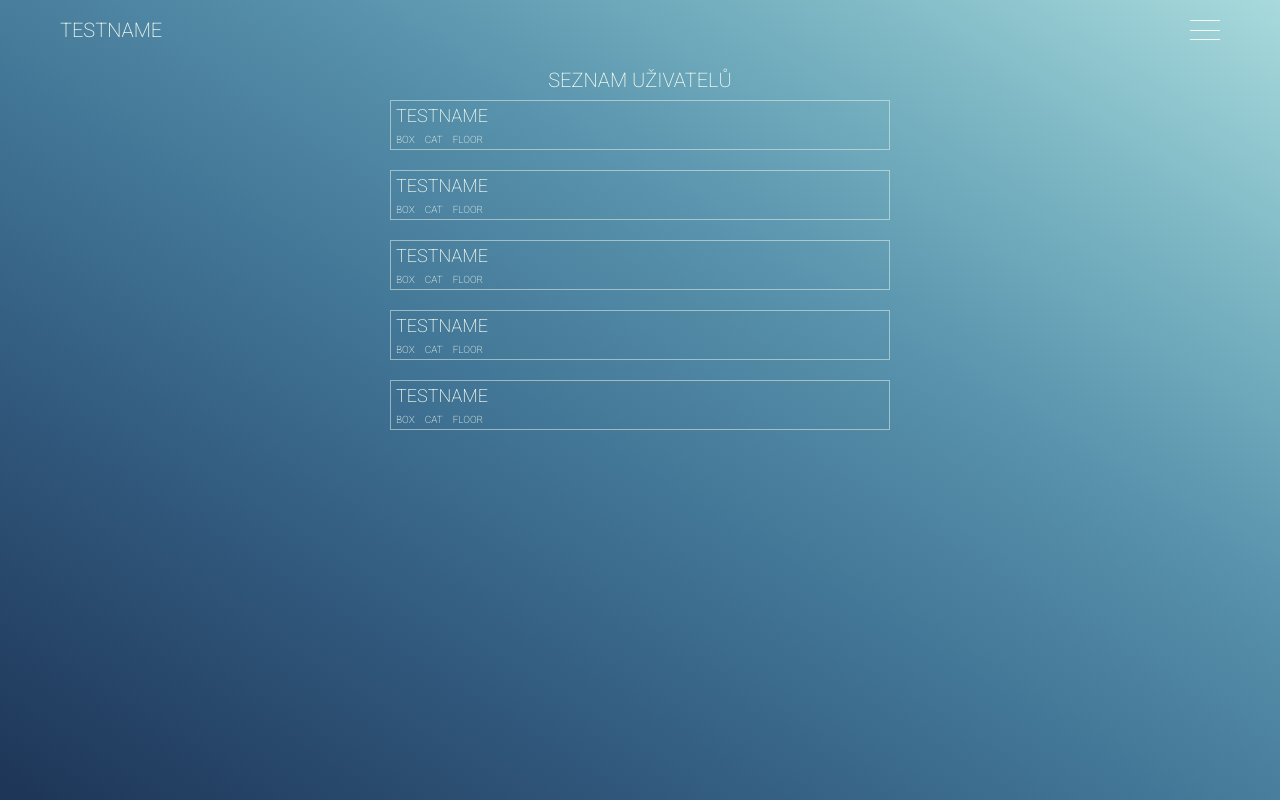
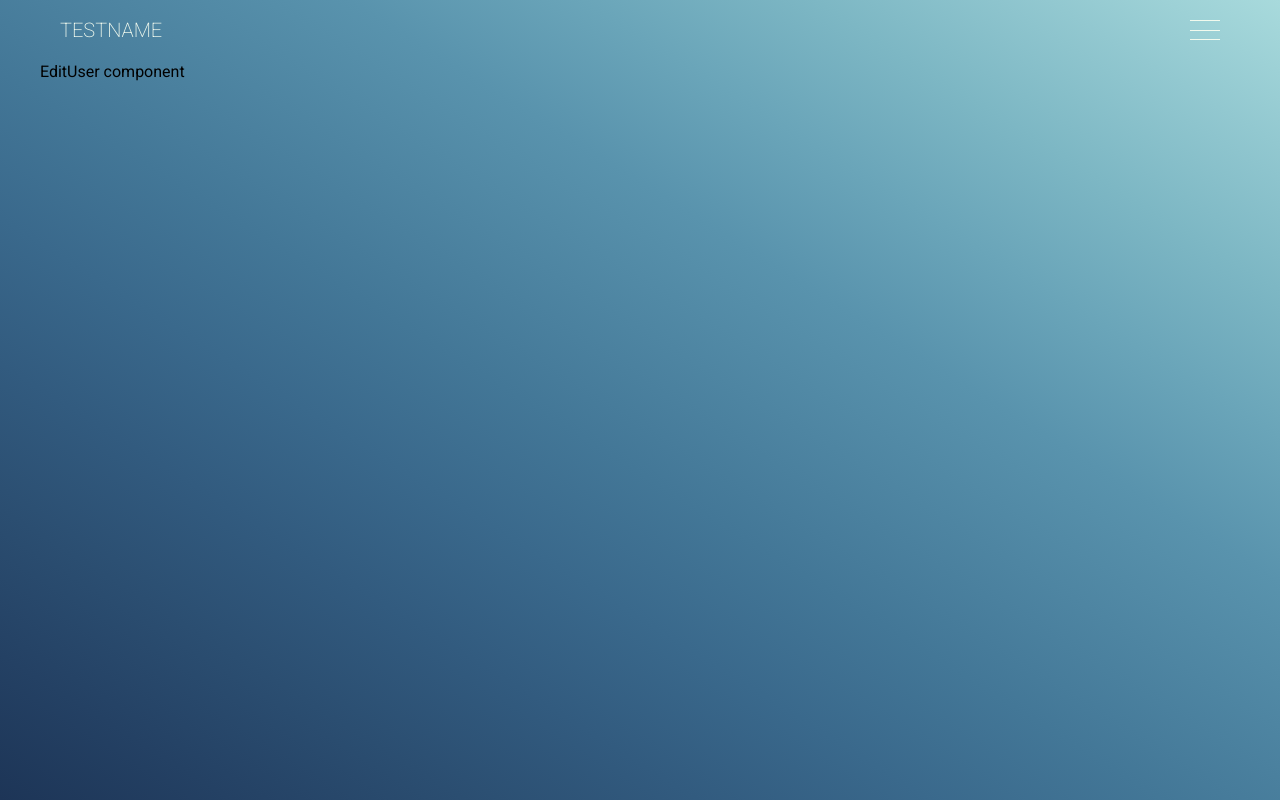
Before and after one commit to hudrdev/cappy-system-app, a React (Create React App) app: page /admin/useredit in a window 1280 px wide. Built offline with nearby package versions, Linux system fonts and the light colour scheme.

Commit message:
react-router

```diff
--- a/package.json
+++ b/package.json
@@ -6,6 +6,7 @@
     "node-sass": "^4.11.0",
     "react": "^16.8.6",
     "react-dom": "^16.8.6",
+    "react-router-dom": "^5.0.0",
     "react-scripts": "2.1.8"
   },
   "scripts": {
--- a/src/App.js
+++ b/src/App.js
@@ -1,14 +1,20 @@
 import React, { Component } from 'react';
+import { BrowserRouter, Route } from 'react-router-dom';
 
-// import Auth from './containers/Auth/Auth';
+import Auth from './containers/Auth/Auth';
 import Admin from './containers/Admin/Admin';
 
 class App extends Component {
     render() {
         return (
-            <div className="App">
-                <Admin />
-            </div>
+            <BrowserRouter>
+                <div className="App">
+
+                    <Route exact path='/' component={Auth} />
+                    <Route path='/admin' component={Admin} />
+
+                </div>
+            </BrowserRouter>
         );
     }
 }
--- a/src/components/Header/Header.js
+++ b/src/components/Header/Header.js
@@ -1,4 +1,5 @@
 import React, { Component } from 'react';
+import { NavLink } from 'react-router-dom';
 
 class Header extends Component {
     state = {
@@ -14,9 +15,24 @@ class Header extends Component {
     render() {
         const menu = (
             <div className="Header__menu">
-                <p className="Header__menu-element">hlavní stranka</p>
-                <p className="Header__menu-element">vytvořit uživatele</p>
-                <p className="Header__menu-element">seznam uživatelů</p>
+                <NavLink
+                    to='/admin'
+                    onClick={this.burgerHandler}
+                    style={{textDecoration: 'none'}}>
+                        <p className="Header__menu-element">hlavní stranka</p>
+                </NavLink>
+                <NavLink
+                    to='/admin/createuser'
+                    onClick={this.burgerHandler}
+                    style={{textDecoration: 'none'}}>
+                        <p className="Header__menu-element">vytvořit uživatele</p>
+                </NavLink>
+                <NavLink
+                    to='/admin/userlist'
+                    onClick={this.burgerHandler}
+                    style={{textDecoration: 'none'}}>
+                        <p className="Header__menu-element">seznam uživatelů</p>
+                </NavLink>
             </div>
         )
 
--- a/src/containers/Admin/Admin.js
+++ b/src/containers/Admin/Admin.js
@@ -1,15 +1,22 @@
 import React, { Component } from 'react';
+import { Route, Switch } from 'react-router-dom';
 
 import Header from '../../components/Header/Header';
-// import CreateUser from '../CreateUser/CreateUser';
+import CreateUser from '../CreateUser/CreateUser';
 import UserList from '../UserList/UserList';
+import UserEdit from '../UserEdit/UserEdit';
 
 class Admin extends Component {
     render() {
         return (
             <div className="Admin">
                 <Header />
-                <UserList />
+
+                <Switch>
+                    <Route path='/admin/createuser' component={CreateUser} />
+                    <Route path='/admin/userlist' component={UserList} />
+                    <Route path='/admin/useredit' component={UserEdit} />
+                </Switch>
             </div>
         )
     }
--- /dev/null
+++ b/src/containers/UserEdit/UserEdit.js
@@ -0,0 +1,13 @@
+import React, { Component } from 'react';
+
+class UserEdit extends Component {
+    render() {
+        return (
+            <div className="UserEdit">
+                EditUser component
+            </div>
+        )
+    }
+}
+
+export default UserEdit;
--- /dev/null
+++ b/src/scss/containers/UserEdit.scss
@@ -0,0 +1,3 @@
+.UserEdit {
+    grid-area: content;
+}
--- a/src/scss/index.scss
+++ b/src/scss/index.scss
@@ -8,6 +8,7 @@
 @import './containers/Admin.scss';
 @import './containers/CreateUser.scss';
 @import './containers/UserList.scss';
+@import './containers/UserEdit.scss';
 
 // COMPONENTS
 @import './components/Header.scss';
```
Also changed, not shown: 1 other file (tests, documents, lock files or other folders).
